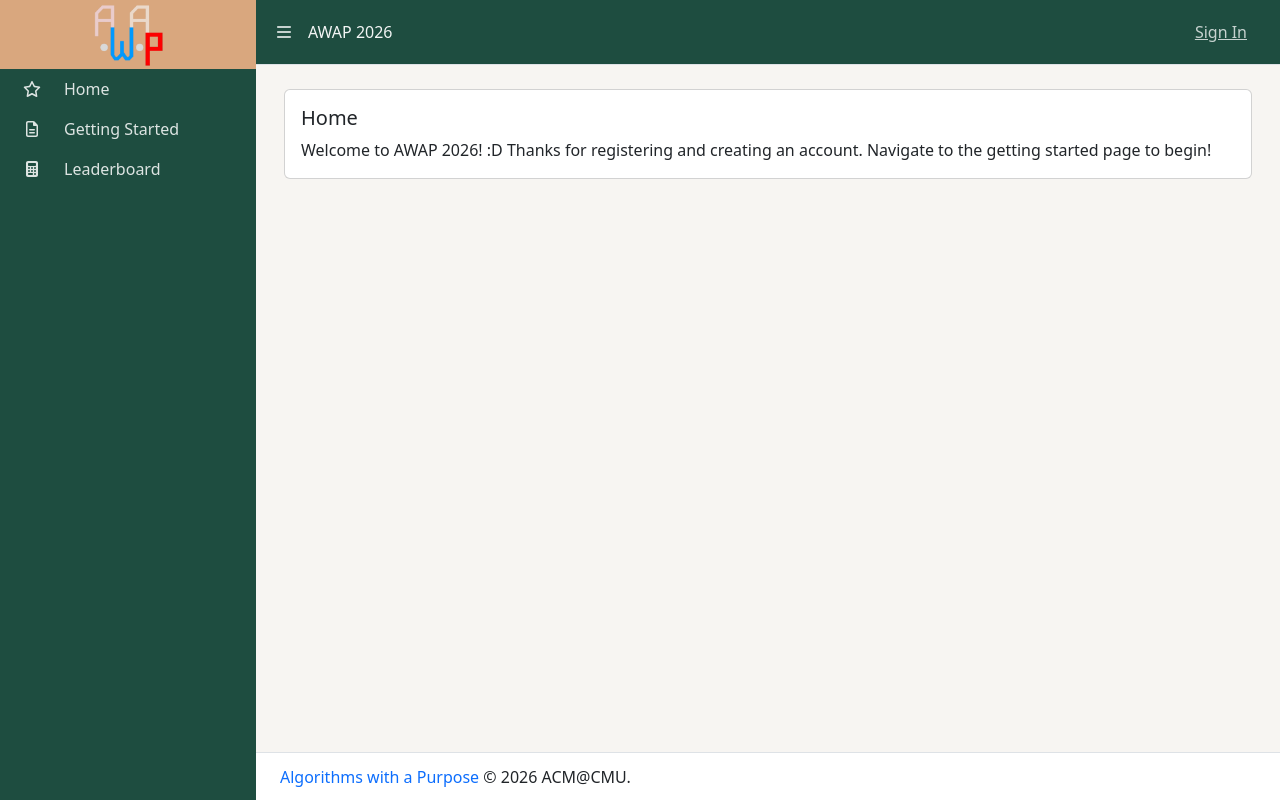
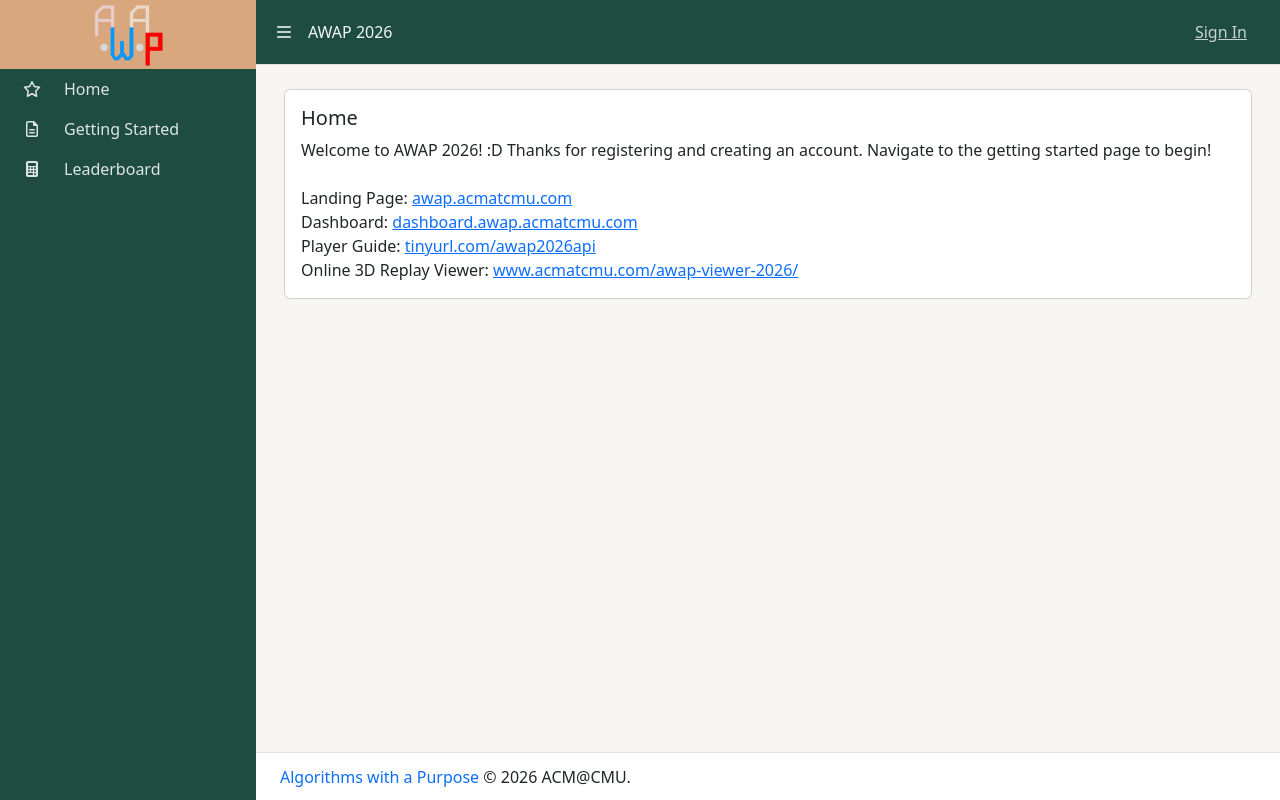
Before and after one commit to acm-cmu/awap-dashboard-2026, a Next.js app: page / in a window 1280 px wide. Built offline with nearby package versions, Linux system fonts and the light colour scheme; no server answers.

Commit message:
Adding the epic links!

```diff
--- a/src/pages/index.tsx
+++ b/src/pages/index.tsx
@@ -11,6 +11,45 @@
         <Card.Text>
           Welcome to AWAP 2026! :D Thanks for registering and creating an
           account. Navigate to the getting started page to begin!
+
+          <br />
+          <br />
+          Landing Page:{' '}
+          <a
+            href='http://awap.acmatcmu.com'
+            target='_blank'
+            rel='noopener noreferrer'
+          >
+            awap.acmatcmu.com
+          </a>
+          <br />
+          Dashboard:{' '}
+          <a
+            href='http://dashboard.awap.acmatcmu.com'
+            target='_blank'
+            rel='noopener noreferrer'
+          >
+            dashboard.awap.acmatcmu.com
+          </a>
+          <br />
+          Player Guide:{' '}
+          <a
+            href='https://tinyurl.com/awap2026api'
+            target='_blank'
+            rel='noopener noreferrer'
+          >
+            tinyurl.com/awap2026api
+          </a>
+          <br />
+          Online 3D Replay Viewer:{' '}
+          <a
+            href='https://www.acmatcmu.com/awap-viewer-2026/'
+            target='_blank'
+            rel='noopener noreferrer'
+          >
+            www.acmatcmu.com/awap-viewer-2026/
+          </a>
+          <br />
         </Card.Text>
       </Card.Body>
     </Card>
```
Also changed, not shown: src/pages/getting_started.tsx (+11 -2 lines).
